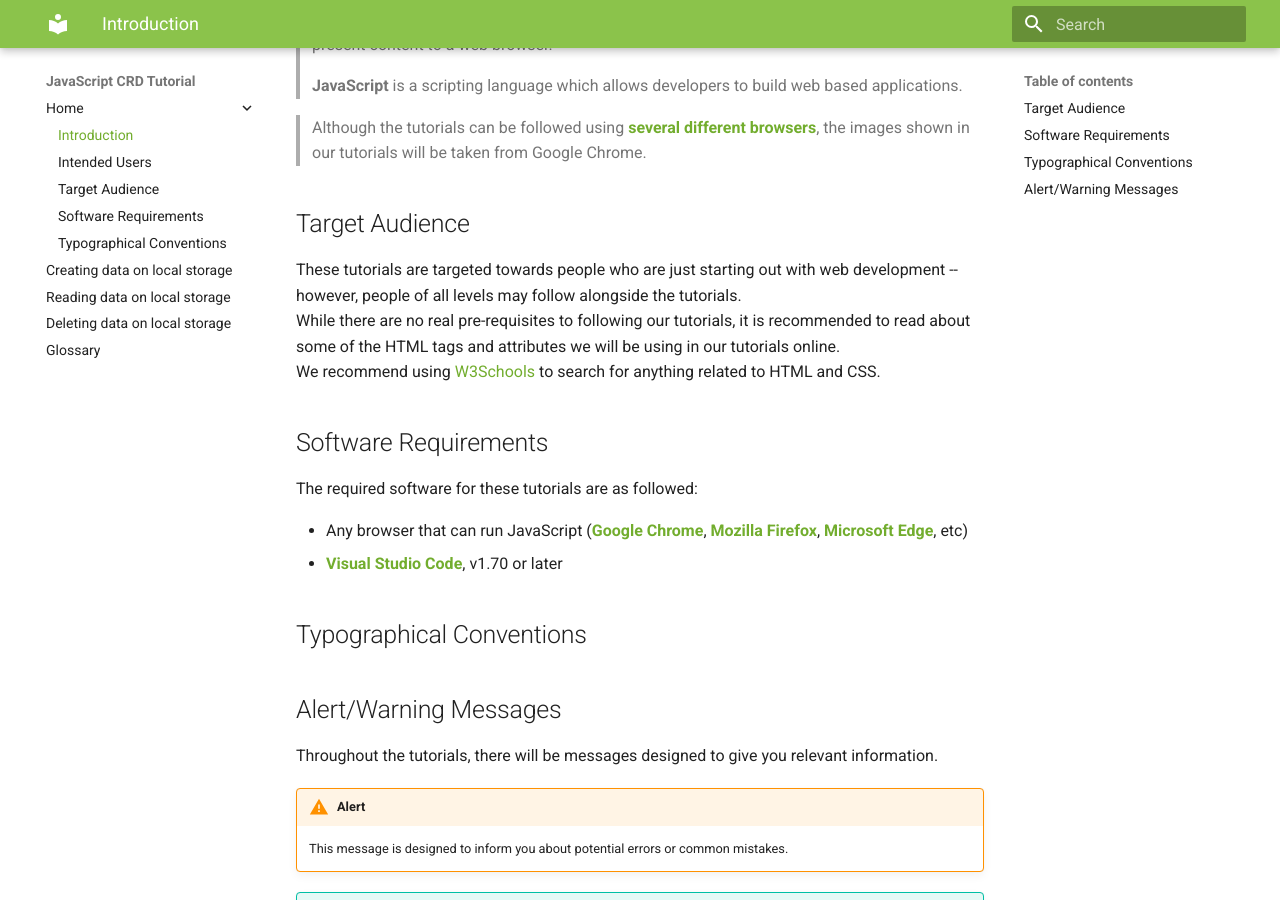
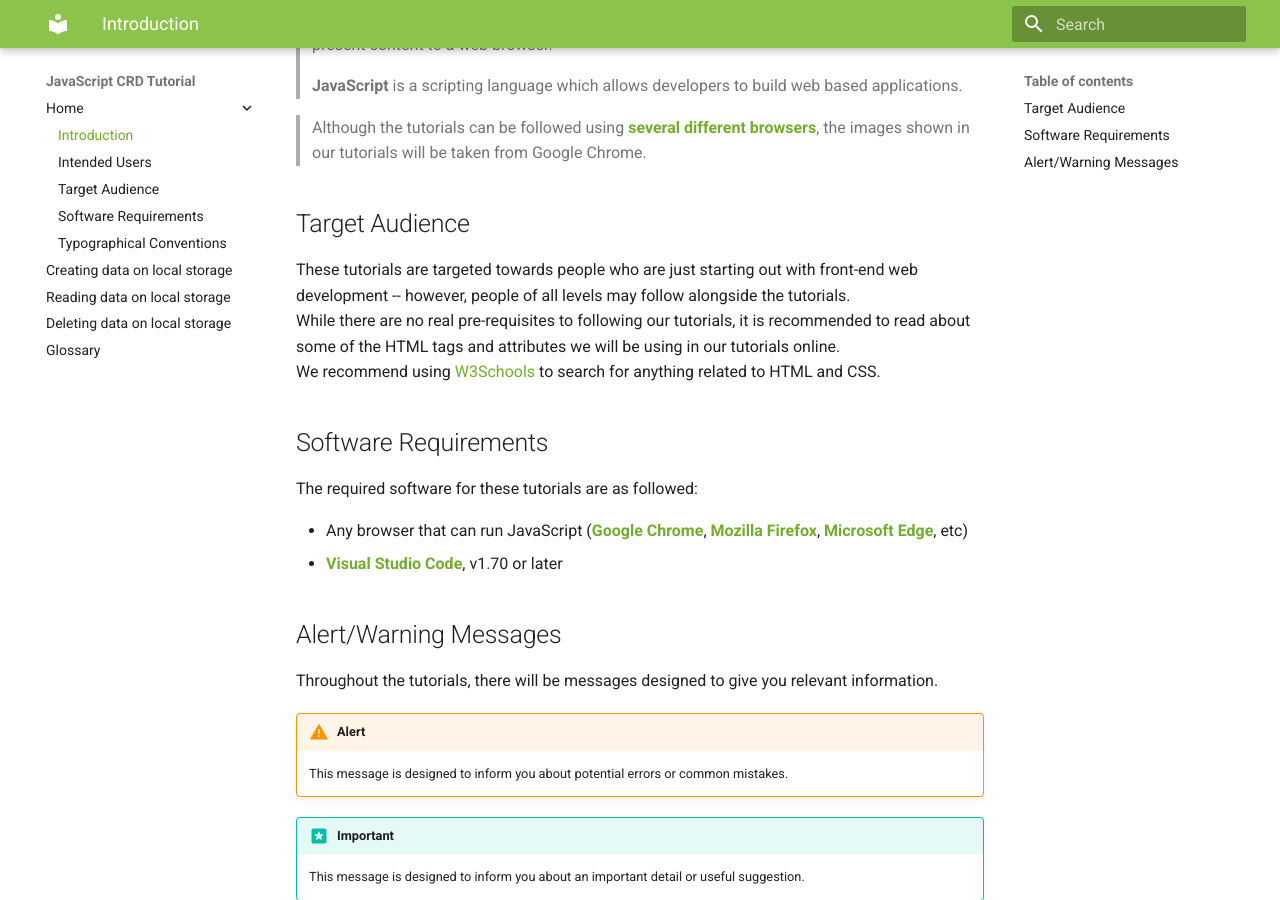
Before and after one commit to mnkhee/user-docs-project, an MkDocs documentation site: the page built from docs/introduction.md, in a window 1280 px wide and 900 px high, scrolled down 292 px. Built offline with MkDocs 1.6.1 and Material for MkDocs 9.7.7, drawn with Linux system fonts in a browser that asks for light colours.

Commit message:
Update introduction

```diff
--- a/docs/introduction.md
+++ b/docs/introduction.md
@@ -11,7 +11,7 @@
 
 ## Target Audience
 
-These tutorials are targeted towards people who are just starting out with web development -- however, people of all levels may follow alongside the tutorials.
+These tutorials are targeted towards people who are just starting out with front-end web development -- however, people of all levels may follow alongside the tutorials.
 <br> While there are no real pre-requisites to following our tutorials, it is recommended to read about some of the HTML tags and attributes we will be using in our tutorials online.
 <br> We recommend using [W3Schools](https://w3schools.com/) to search for anything related to HTML and CSS.
 
@@ -21,8 +21,6 @@
 
 - <a name='browsers'></a> Any browser that can run JavaScript ([**Google Chrome**](https://www.google.com/intl/en_ca/chrome/), [**Mozilla Firefox**](https://www.mozilla.org/en-CA/firefox/new/), [**Microsoft Edge**](https://www.microsoft.com/en-us/edge/download?form=MA13FJ), etc)
 - [**Visual Studio Code**](https://code.visualstudio.com/download), v1.70 or later
-
-## Typographical Conventions
 
 ## Alert/Warning Messages
 
```
